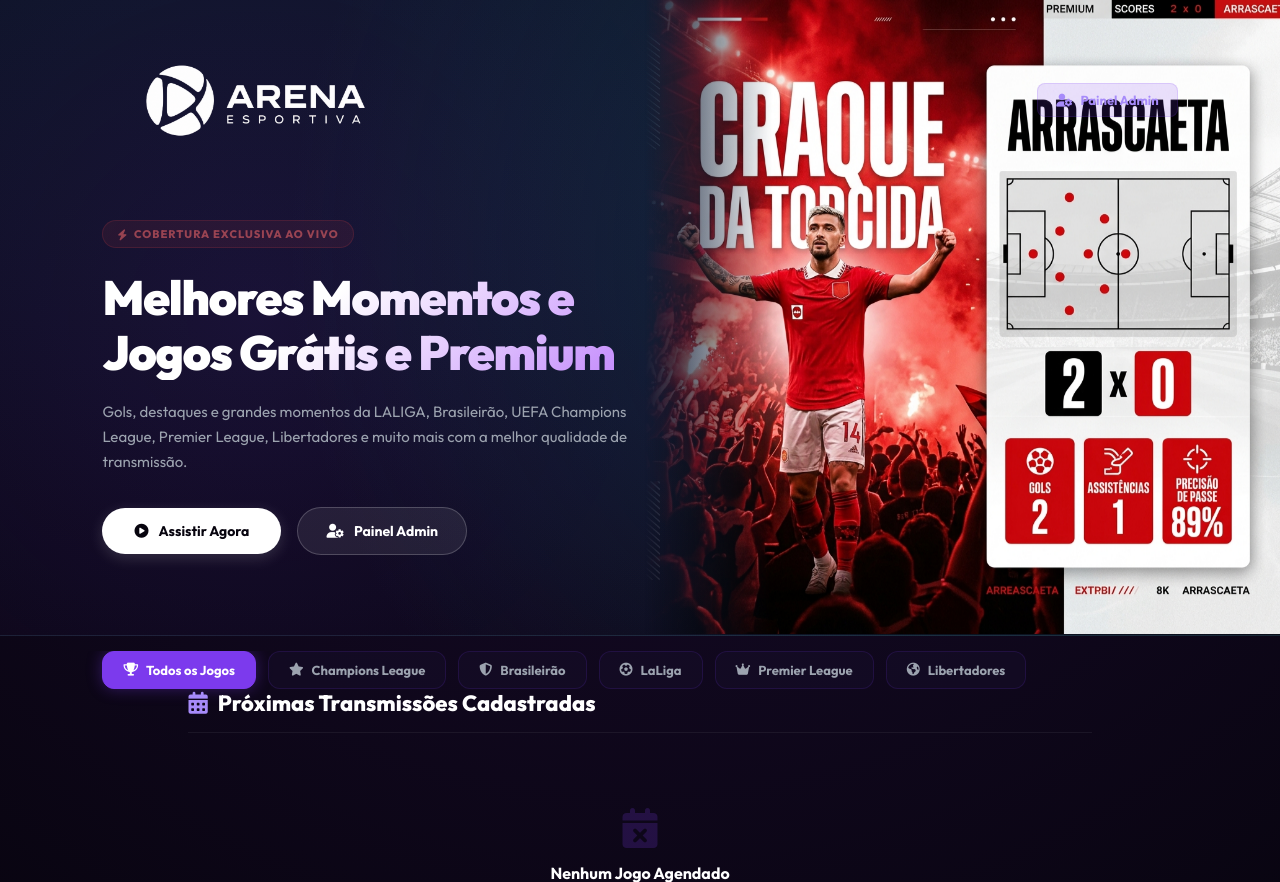
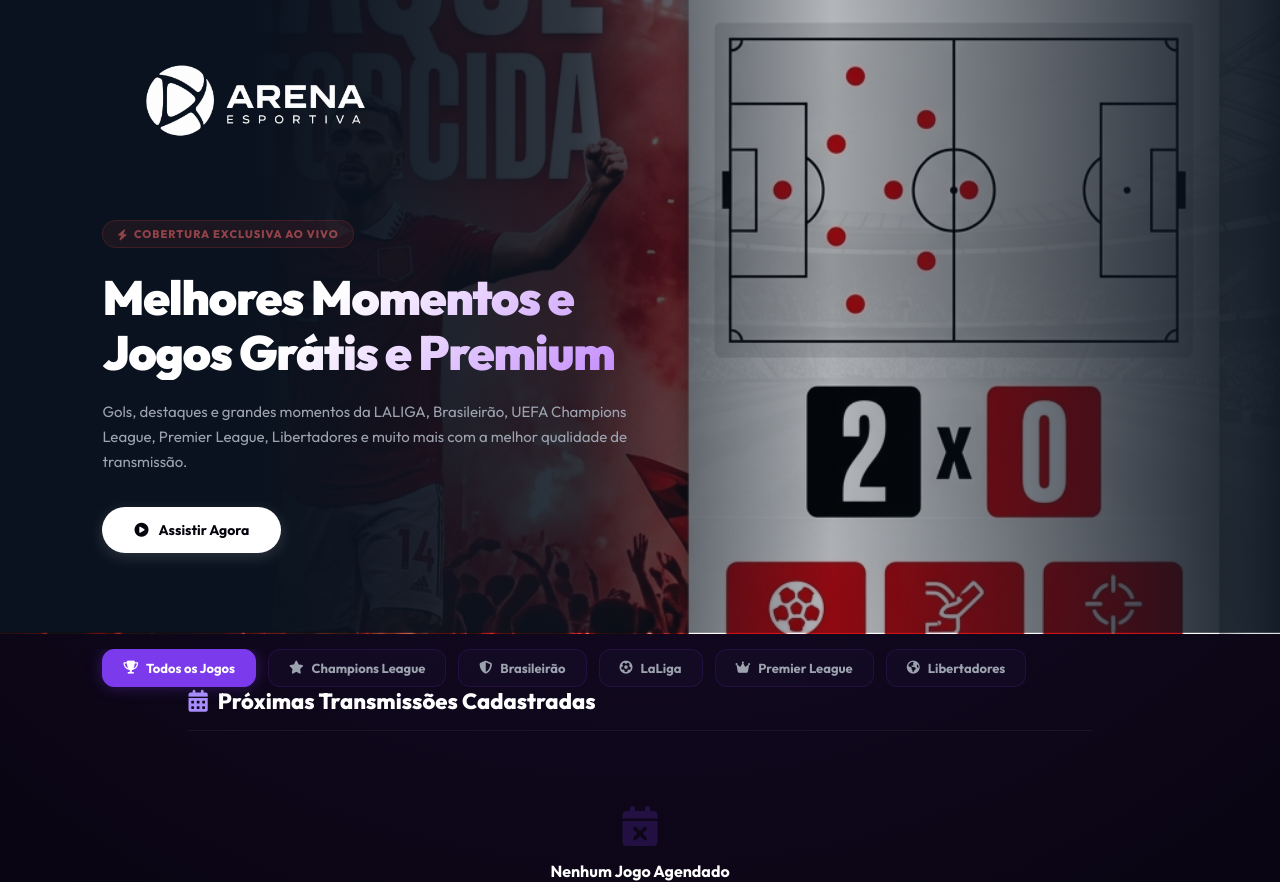
Before and after one commit to thiagodeassisbm-source/arenatv, a PHP site: page /stream/ in a window 1280 px wide. Shown: the top 882 px of the page. Run offline with PHP 8.4, Linux system fonts and the light colour scheme; some libraries are stand-ins or nearby versions.

Commit message:
UI/UX: Set football stars image as fixed full-bleed background of superior banner and remove admin panel access links from public homepage

```diff
--- a/index.php
+++ b/index.php
@@ -144,9 +144,11 @@ $channels = $pdo->query($sqlChannels)->fetchAll(PDO::FETCH_ASSOC);
             justify-content: flex-start;
             min-height: 580px;
             position: relative;
-            background: radial-gradient(circle at 75% 40%, rgba(30, 80, 110, 0.45) 0%, rgba(10, 6, 21, 0) 65%),
-                        radial-gradient(circle at 20% 50%, rgba(124, 58, 237, 0.15) 0%, rgba(10, 6, 21, 0) 70%),
-                        linear-gradient(180deg, #09121e 0%, var(--bg-dark) 100%);
+            background-image: linear-gradient(to right, #09121e 20%, rgba(9, 18, 30, 0.85) 45%, rgba(9, 18, 30, 0.3) 65%, rgba(9, 18, 30, 0.95) 100%),
+                              url('assets/images/football_stars_hero.png');
+            background-size: cover;
+            background-position: right center;
+            background-repeat: no-repeat;
             border-bottom: 1px solid rgba(255, 255, 255, 0.05);
             overflow: hidden;
         }
@@ -244,35 +246,7 @@ $channels = $pdo->query($sqlChannels)->fetchAll(PDO::FETCH_ASSOC);
             color: #fff;
         }
 
-        .hero-banner-image {
-            position: absolute;
-            top: 0;
-            right: 0;
-            width: 55%;
-            height: 100%;
-            z-index: 1;
-            display: flex;
-            justify-content: flex-end;
-            align-items: flex-end;
-            overflow: hidden;
-        }
 
-        .hero-banner-image img {
-            height: 100%;
-            width: auto;
-            object-fit: cover;
-            border-radius: 0;
-            mask-image: linear-gradient(to left, rgba(0,0,0,1) 80%, rgba(0,0,0,0) 100%);
-            -webkit-mask-image: linear-gradient(to left, rgba(0,0,0,1) 80%, rgba(0,0,0,0) 100%);
-            filter: drop-shadow(0 0 50px rgba(0, 0, 0, 0.5));
-            animation: floatImage 6s ease-in-out infinite;
-        }
-
-        @keyframes floatImage {
-            0% { transform: translateY(0px); }
-            50% { transform: translateY(-12px); }
-            100% { transform: translateY(0px); }
-        }
 
         /* Carrossel de Ligas Premium */
         .leagues-container {
@@ -346,8 +320,11 @@ $channels = $pdo->query($sqlChannels)->fetchAll(PDO::FETCH_ASSOC);
                 flex-direction: column;
                 text-align: center;
                 gap: 40px;
-                padding: 40px 20px !important;
+                padding: 120px 20px 60px !important;
                 width: 100% !important;
+                background-image: linear-gradient(180deg, rgba(9, 18, 30, 0.95) 0%, rgba(9, 18, 30, 0.75) 50%, #09121e 100%),
+                                  url('assets/images/football_stars_hero.png');
+                background-position: center center;
             }
 
             .hero-banner-content {
@@ -363,16 +340,6 @@ $channels = $pdo->query($sqlChannels)->fetchAll(PDO::FETCH_ASSOC);
 
             .hero-actions {
                 justify-content: center;
-            }
-
-            .hero-banner-image {
-                justify-content: center;
-            }
-
-            .hero-banner-image img {
-                max-width: 340px;
-                mask-image: linear-gradient(to bottom, rgba(0,0,0,1) 75%, rgba(0,0,0,0) 100%);
-                -webkit-mask-image: linear-gradient(to bottom, rgba(0,0,0,1) 75%, rgba(0,0,0,0) 100%);
             }
         }
 
@@ -803,10 +770,6 @@ $channels = $pdo->query($sqlChannels)->fetchAll(PDO::FETCH_ASSOC);
         <a href="index.php" class="brand">
             <img src="assets/images/logo.png" alt="Arena Esportiva" style="height: 150px; width: auto; object-fit: contain;">
         </a>
-
-        <a href="admin.php" class="btn-admin">
-            <i class="fa-solid fa-user-gear"></i> Painel Admin
-        </a>
     </header>
 
     <!-- Hero Banner Premium -->
@@ -821,13 +784,7 @@ $channels = $pdo->query($sqlChannels)->fetchAll(PDO::FETCH_ASSOC);
                 <button onclick="scrollToGames()" class="btn-hero-primary">
                     <i class="fa-solid fa-circle-play"></i> Assistir Agora
                 </button>
-                <a href="admin.php" class="btn-hero-secondary">
-                    <i class="fa-solid fa-user-gear"></i> Painel Admin
-                </a>
             </div>
-        </div>
-        <div class="hero-banner-image">
-            <img src="assets/images/football_stars_hero.png" alt="Craques do Futebol">
         </div>
     </section>
 
```
